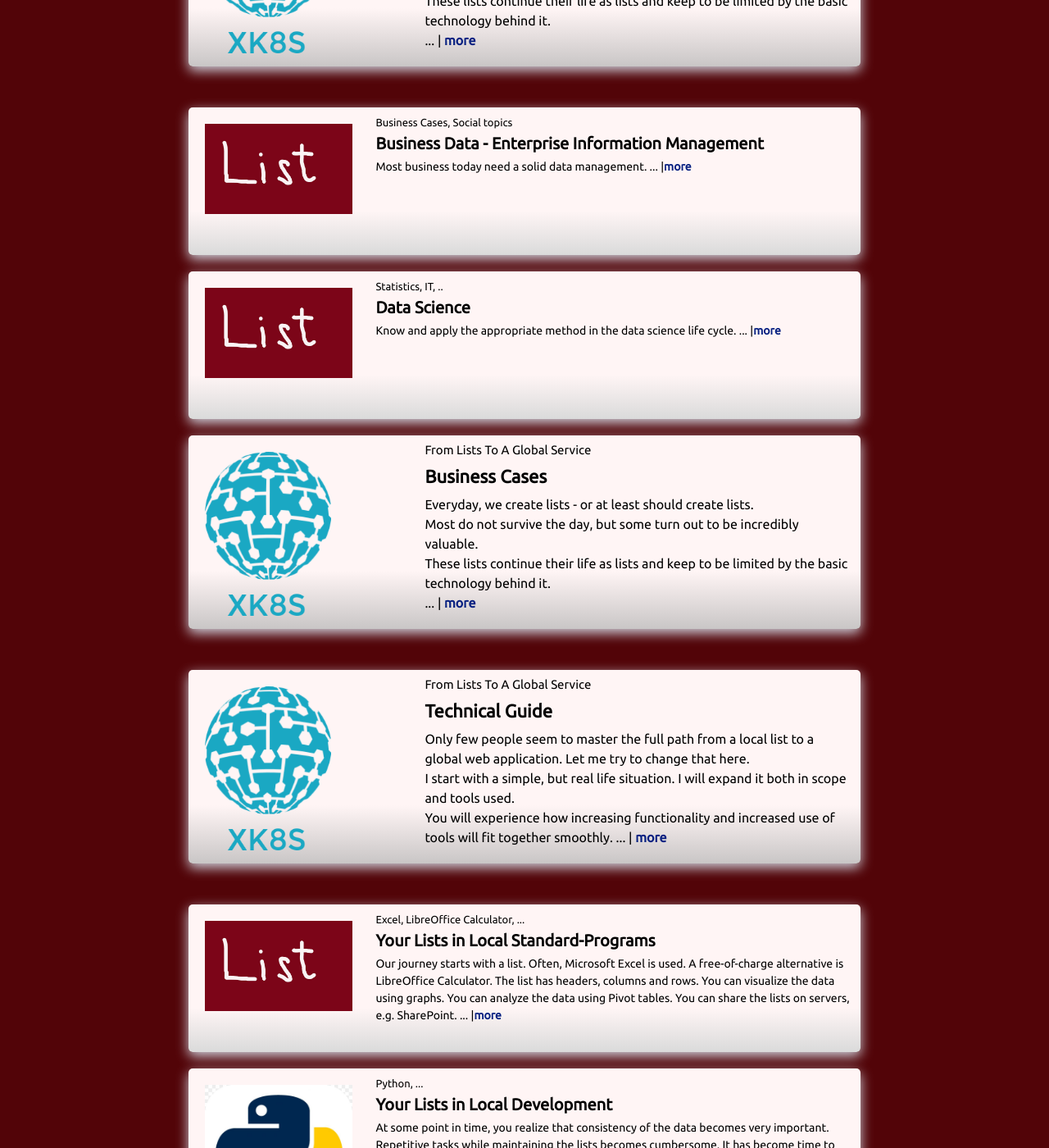
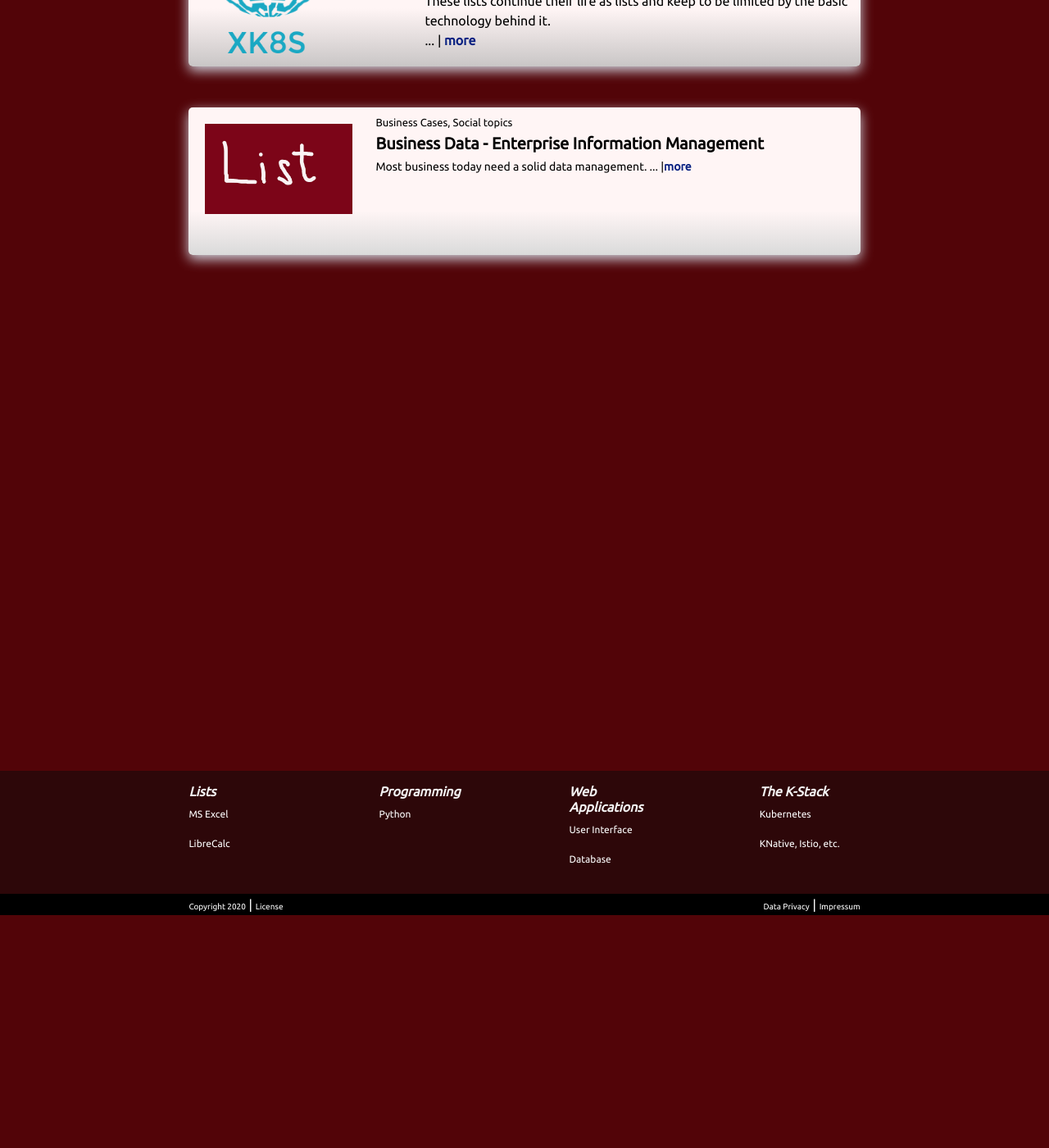
Before and after one commit to MaSe69/fromlisttok8, a Jekyll site: the page built from index.md, in a window 1280 px wide and 1400 px high, scrolled down 284 px. Shown: the whole window at 82% size. Built offline with Jekyll 4.4.1, drawn with Linux system fonts in a browser that asks for light colours; some of the changed text lies outside the part shown.

Commit message:
Reduce Main Text

```diff
--- a/_includes/public/50_middle.html
+++ b/_includes/public/50_middle.html
@@ -37,149 +37,3 @@
         </p>
     </div>
 </a>
-
-<a href="data_science" class="home_section">
-    <div class="home_section_figure">
-        {% include images/imageinclude.html imagePath = "list.jpg" %}
-    </div>
-    <div class="home_section_body">
-        <p class="super">
-            Statistics, IT, ..
-        </p>
-        <p class="headline">
-            Data Science
-        </p>
-        <p class="teasertext">
-            Know and apply the appropriate method in the data science life cycle.
-            ... |<strong>more</strong>
-        </p>
-    </div>
-</a>
-
-<a href="overview_business" class="home_section_first home_section">
-    <div class="home_section_figure_first">
-        {% include images/imageinclude.html imagePath = "xk8s_logo.png" %}
-    </div>
-    <div class="home_section_body">
-        <p class="super_first">
-            From Lists To A Global Service
-        </p>
-        <p class="headline_first">
-            Business Cases
-        </p>
-        <p class="teasertext_first">
-            Everyday, we create lists - or at least should create lists. <br>
-            Most do not survive the day, but some turn out to be incredibly valuable. <br>
-            These lists continue their life as lists and keep to be limited by the basic technology behind it. <br>
-
-            ... | <strong>more</strong>
-        </p>
-    </div>
-</a>
-
-<a href="technical" class="home_section_first home_section">
-    <div class="home_section_figure_first">
-        {% include images/imageinclude.html imagePath = "xk8s_logo.png" %}
-    </div>
-    <div class="home_section_body">
-        <p class="super_first">
-            From Lists To A Global Service
-        </p>
-        <p class="headline_first">
-            Technical Guide
-        </p>
-        <p class="teasertext_first">
-            Only few people seem to master the full path from a local list to a global web application. Let me try to
-            change that here.<br>
-            I start with a simple, but real life situation. I will expand it both in scope and tools used. <br>
-            You will experience how increasing functionality and increased use of tools will fit together smoothly.
-            ... | <strong>more</strong>
-        </p>
-    </div>
-</a>
-
-<a href="overview_business0" class="home_section">
-    <div class="home_section_figure">
-        {% include images/imageinclude.html imagePath = "list.jpg" %}
-    </div>
-    <div class="home_section_body">
-        <p class="super">
-            Excel, LibreOffice Calculator, ...
-        </p>
-        <p class="headline">
-            Your Lists in Local Standard-Programs
-        </p>
-        <p class="teasertext">
-            Our journey starts with a list. Often, Microsoft Excel is used. A free-of-charge alternative is LibreOffice
-            Calculator.
-            The list has headers, columns and rows.
-            You can visualize the data using graphs.
-            You can analyze the data using Pivot tables.
-            You can share the lists on servers, e.g. SharePoint.
-            ... |<strong>more</strong>
-        </p>
-    </div>
-</a>
-
-<a href="overview_20" class="home_section">
-    <div class="home_section_figure">
-        {% include images/imageinclude.html imagePath = "python_logo.jpg" %}
-    </div>
-    <div class="home_section_body">
-        <p class="super">
-            Python, ...
-        </p>
-        <p class="headline">
-            Your Lists in Local Development
-        </p>
-        <p class="teasertext">
-            At some point in time, you realize that consistency of the data becomes very important.
-            Repetitive tasks while maintaining the lists becomes cumbersome.
-            It has become time to move on to a more dedicated way to store these data.
-            ... |&nbsp;<strong>more</strong>
-        </p>
-    </div>
-</a>
-
-
-<a href="overview_30" class="home_section">
-    <div class="home_section_figure">
-        {% include images/imageinclude.html imagePath = "social-1206610_640.png" %}
-    </div>
-    <div class="home_section_body">
-        <p class="super">
-            GCP, AWS, Azure, ...
-        </p>
-        <p class="headline">
-            Your Lists as an Application on the Cloud
-        </p>
-        <p class="teasertext">
-            An increasing number of users has become interested in your data.<br>
-            You cannot handle all the data input and analysis on your own.
-            It has become time to make some data publicly available.
-            ... |&nbsp;<strong>more</strong>
-        </p>
-    </div>
-</a>
-
-
-
-<a href="overview_40" class="home_section">
-    <div class="home_section_figure">
-        {% include images/imageinclude.html imagePath = "container.PNG" %}
-    </div>
-    <div class="home_section_body">
-        <p class="super">
-            Kubernetes and K-Stack
-        </p>
-        <p class="headline">
-
-            Your Lists as a Growing Global Service
-        </p>
-        <p class="teasertext">
-            Your application continues to grow.
-            You need to add features and you want to grow in a well-structured manner.
-            ... |&nbsp;<strong>more</strong>
-        </p>
-    </div>
-</a>
```
